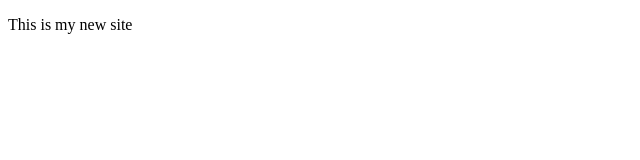
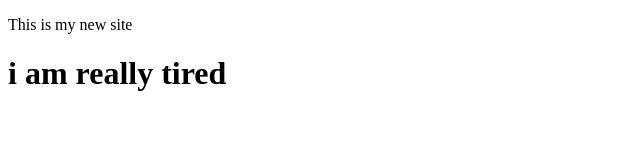
Before and after one commit to palflesha/git-trial, a plain HTML site: page index.html in a window 1280 px wide. Shown: the whole page, without its empty margins (0-640 px from the left). Drawn offline with Linux system fonts and the light colour scheme.

Commit message:
what kwraa is this

```diff
--- a/index.html
+++ b/index.html
@@ -8,5 +8,6 @@
 </head>
 <body>
     <p>This is my new site</body</p>
+    <h1>i am really tired</h1>
 </body>
 </html>
```
